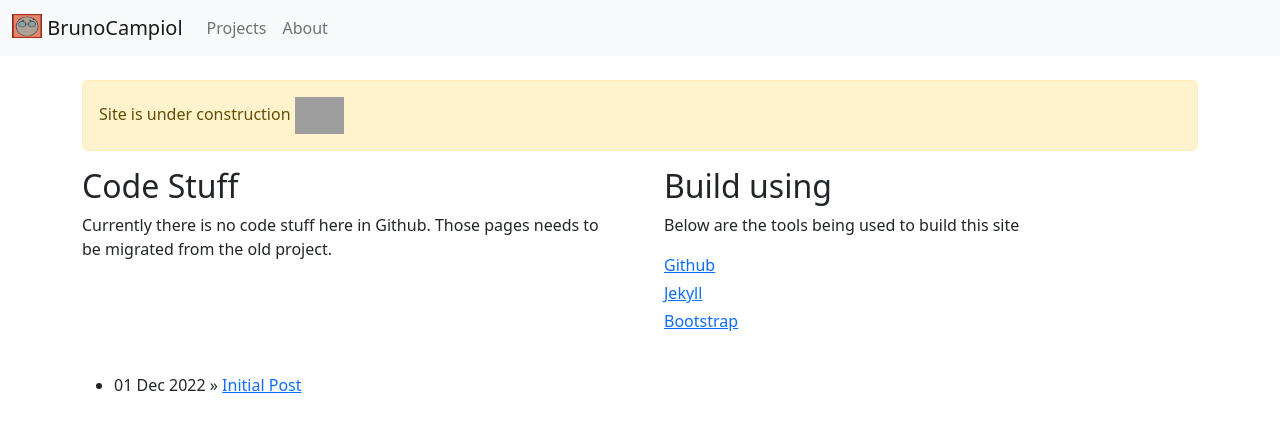
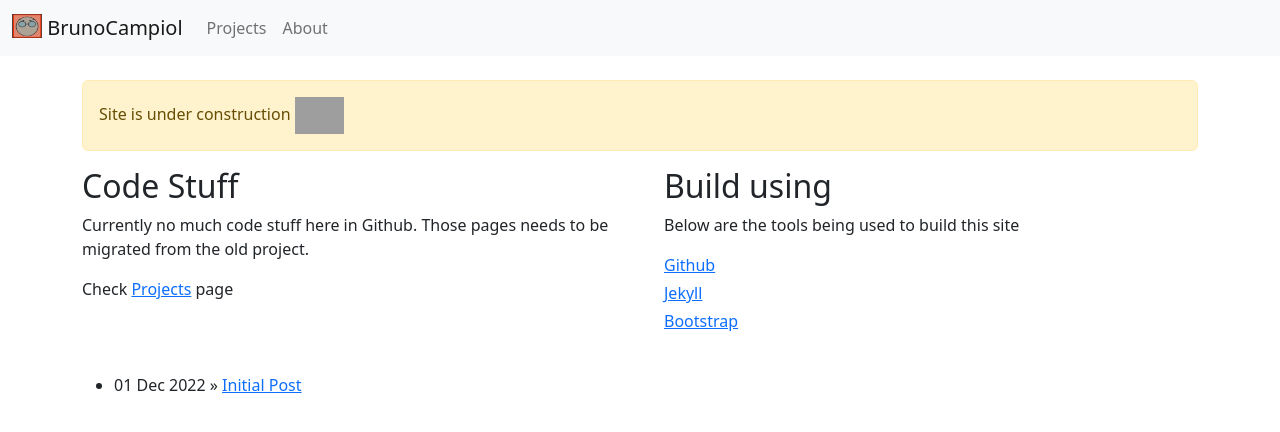
Before and after one commit to brunocampiol/brunocampiol.github.io, a Jekyll site: the page built from index.html, in a window 1280 px wide. Shown: the top 432 px of the page. Built offline with Jekyll 4.4.1, drawn with Linux system fonts in a browser that asks for light colours; grey boxes are pictures that could not be loaded.

Commit message:
add link to projects page

```diff
--- a/index.html
+++ b/index.html
@@ -9,7 +9,8 @@ layout: default
 <div class="row g-5">
   <div class="col-md-6">
     <h2>Code Stuff</h2>
-    <p>Currently there is no code stuff here in Github. Those pages needs to be migrated from the old project.</p>
+    <p>Currently no much code stuff here in Github. Those pages needs to be migrated from the old project.</p>
+    <p>Check <a href="./projects.html">Projects</a> page</p>
   </div>
 
   <div class="col-md-6">
```
